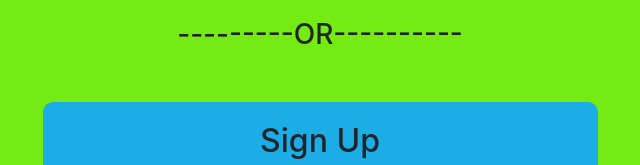
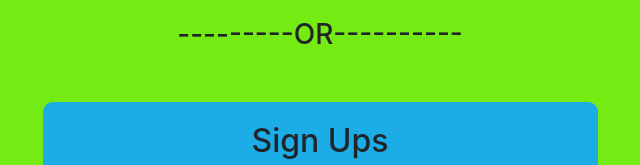
Before and after one commit to AndrewHamis12/IT-110-Hamis-Midterm, a plain HTML site: page index.html in a window 1280 px wide. Shown: the part 2100-2265 px from the top of the page, 320-960 px from the left. Drawn offline with nearby package versions, Linux system fonts and the light colour scheme; a script that the page names is missing.

Commit message:
First Commit

```diff
--- a/index.html
+++ b/index.html
@@ -140,7 +140,7 @@
   </div>
   <div>
      <div class="signupform">
-        <h2>Sign Up</h2>
+        <h2>Sign Ups</h2>
            <form id="signupForm">
              <div class="form-group-signup">
                <label for="signupUsername">Username:</label>
```
